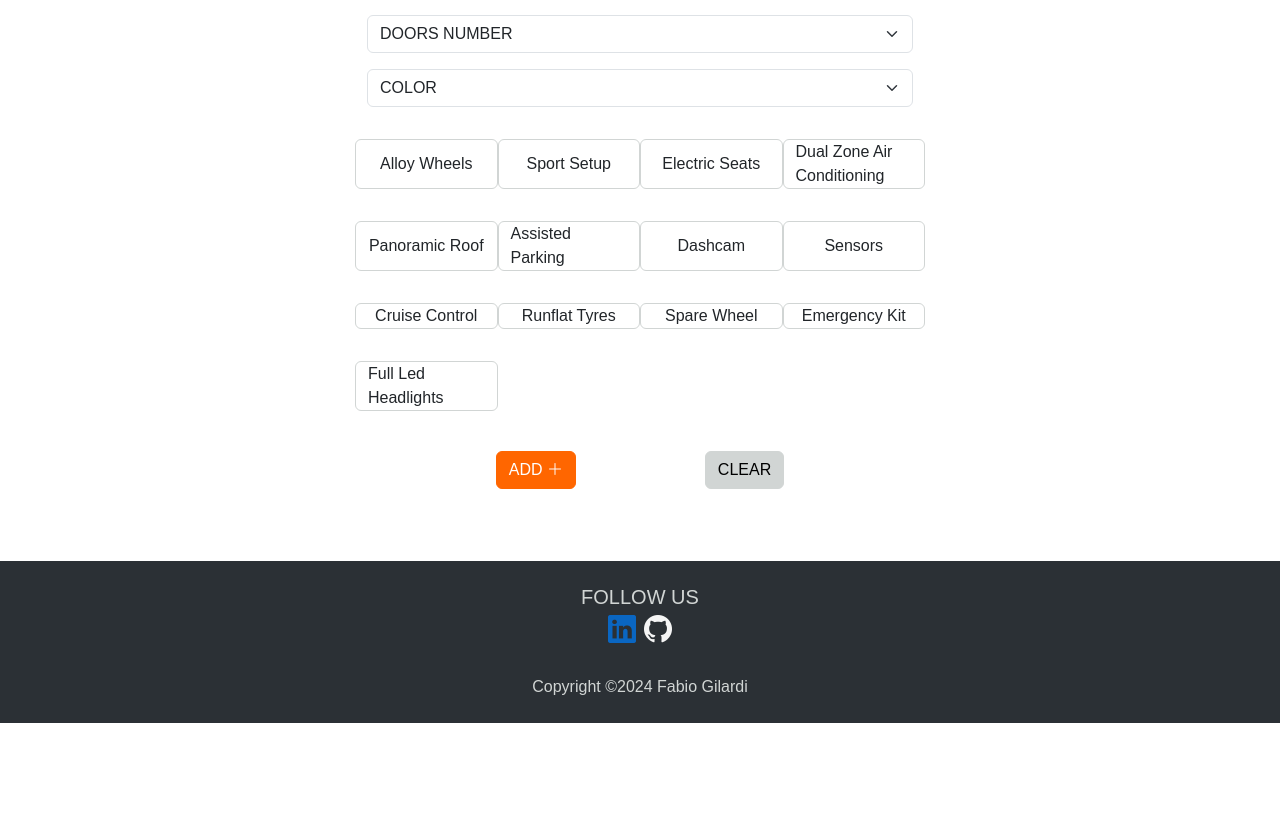
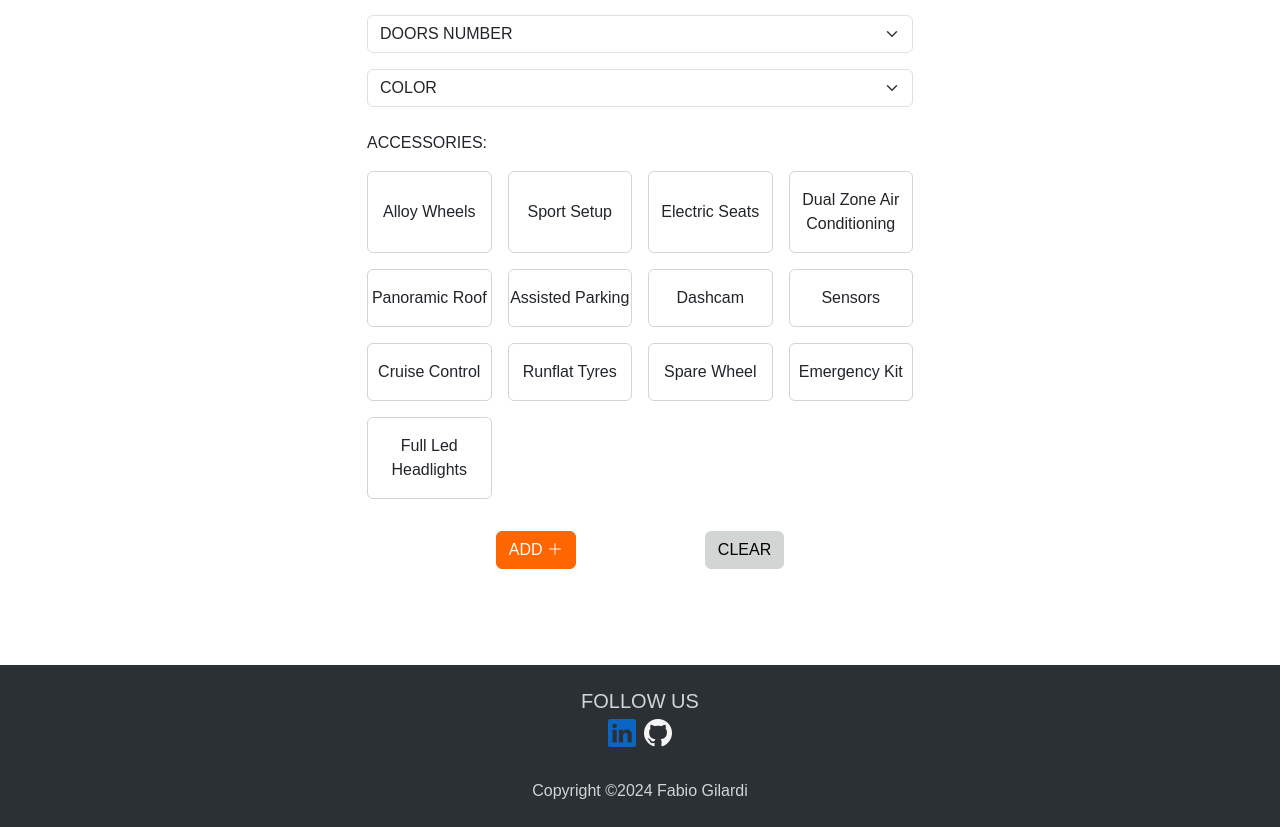
Before and after one commit to FabioGilardi/CapstoneFe, a React (Vite) app: page /sellerSection in a window 1280 px wide. Shown: the part 902-1729 px from the top of the page. Before the commit the page ends 1625 px from the top, so only its background shows below. Built offline with nearby package versions, Linux system fonts and the light colour scheme.

Commit message:
BackOffice(Seller) aesthetic fixed

```diff
--- a/src/components/SellerPage.jsx
+++ b/src/components/SellerPage.jsx
@@ -4,6 +4,7 @@ import Col from "react-bootstrap/Col";
 import Form from "react-bootstrap/Form";
 import Alert from "react-bootstrap/Alert";
 import Button from "react-bootstrap/Button";
+import Card from "react-bootstrap/Card";
 import { useEffect, useState } from "react";
 import { useDispatch, useSelector } from "react-redux";
 import { ADD_CAR_ERRORS, ADD_CAR_IS_OK, addCar } from "../redux/actions";
@@ -275,162 +276,163 @@ const SellerPage = () => {
                 <option value="YELLOW">Yellow</option>
               </Form.Select>
             </Form.Group>
-            <Row>
-              <Col
-                xs={6}
-                lg={3}
+            <p className="mt-4 mb-0">ACCESSORIES:</p>
+            <Row className="g-3">
+              <Col xs={6} lg={3}>
+                <div
                   onClick={() => handleAccessoryClick("1")}
                   className={
                     carForm.accessoryIdList.includes("1")
-                    ? "border border-primary rounded-2 d-flex justify-content-center align-items-center star my-3"
-                    : "border border-secondary rounded-2 d-flex justify-content-center align-items-center star my-3"
+                      ? "border border-primary rounded-2 d-flex justify-content-center align-items-center star my-3 text-center h-100"
+                      : "border border-secondary rounded-2 d-flex justify-content-center align-items-center star my-3 text-center h-100"
                   }
                 >
                   Alloy Wheels
+                </div>
               </Col>
-              <Col
-                xs={6}
-                lg={3}
+              <Col xs={6} lg={3}>
+                <div
                   onClick={() => handleAccessoryClick("2")}
                   className={
                     carForm.accessoryIdList.includes("2")
-                    ? "border border-primary rounded-2 d-flex justify-content-center align-items-center star my-3"
-                    : "border border-secondary rounded-2 d-flex justify-content-center align-items-center star my-3"
+                      ? "border border-primary rounded-2 d-flex justify-content-center align-items-center star my-3 text-center h-100"
+                      : "border border-secondary rounded-2 d-flex justify-content-center align-items-center star my-3 text-center h-100"
                   }
                 >
                   Sport Setup
+                </div>
               </Col>
-              <Col
-                xs={6}
-                lg={3}
+              <Col xs={6} lg={3}>
+                <div
                   onClick={() => handleAccessoryClick("3")}
                   className={
                     carForm.accessoryIdList.includes("3")
-                    ? "border border-primary rounded-2 d-flex justify-content-center align-items-center star my-3"
-                    : "border border-secondary rounded-2 d-flex justify-content-center align-items-center star my-3"
+                      ? "border border-primary rounded-2 d-flex justify-content-center align-items-center star my-3 text-center h-100"
+                      : "border border-secondary rounded-2 d-flex justify-content-center align-items-center star my-3 text-center h-100"
                   }
                 >
                   Electric Seats
+                </div>
               </Col>
-              <Col
-                xs={6}
-                lg={3}
+              <Col xs={6} lg={3}>
+                <div
                   onClick={() => handleAccessoryClick("4")}
                   className={
                     carForm.accessoryIdList.includes("4")
-                    ? "border border-primary rounded-2 d-flex justify-content-center align-items-center star my-3"
-                    : "border border-secondary rounded-2 d-flex justify-content-center align-items-center star my-3"
+                      ? "border border-primary rounded-2 d-flex justify-content-center align-items-center star my-3 text-center h-100"
+                      : "border border-secondary rounded-2 d-flex justify-content-center align-items-center star my-3 text-center h-100"
                   }
                 >
                   Dual Zone Air Conditioning
+                </div>
               </Col>
-              <Col
-                xs={6}
-                lg={3}
+              <Col xs={6} lg={3}>
+                <div
                   onClick={() => handleAccessoryClick("5")}
                   className={
                     carForm.accessoryIdList.includes("5")
-                    ? "border border-primary rounded-2 d-flex justify-content-center align-items-center star my-3"
-                    : "border border-secondary rounded-2 d-flex justify-content-center align-items-center star my-3"
+                      ? "border border-primary rounded-2 d-flex justify-content-center align-items-center star my-3 text-center h-100"
+                      : "border border-secondary rounded-2 d-flex justify-content-center align-items-center star my-3 text-center h-100"
                   }
                 >
                   Panoramic Roof
+                </div>
               </Col>
-              <Col
-                xs={6}
-                lg={3}
+              <Col xs={6} lg={3}>
+                <div
                   onClick={() => handleAccessoryClick("6")}
                   className={
                     carForm.accessoryIdList.includes("6")
-                    ? "border border-primary rounded-2 d-flex justify-content-center align-items-center star my-3"
-                    : "border border-secondary rounded-2 d-flex justify-content-center align-items-center star my-3"
+                      ? "border border-primary rounded-2 d-flex justify-content-center align-items-center star my-3 text-center h-100"
+                      : "border border-secondary rounded-2 d-flex justify-content-center align-items-center star my-3 text-center h-100"
                   }
                 >
                   Assisted Parking
+                </div>
               </Col>
-              <Col
-                xs={6}
-                lg={3}
+              <Col xs={6} lg={3}>
+                <div
                   onClick={() => handleAccessoryClick("7")}
                   className={
                     carForm.accessoryIdList.includes("7")
-                    ? "border border-primary rounded-2 d-flex justify-content-center align-items-center star my-3"
-                    : "border border-secondary rounded-2 d-flex justify-content-center align-items-center star my-3"
+                      ? "border border-primary rounded-2 d-flex justify-content-center align-items-center star my-3 text-center h-100"
+                      : "border border-secondary rounded-2 d-flex justify-content-center align-items-center star my-3 text-center h-100"
                   }
                 >
                   Dashcam
+                </div>
               </Col>
-              <Col
-                xs={6}
-                lg={3}
+              <Col xs={6} lg={3}>
+                <div
                   onClick={() => handleAccessoryClick("8")}
                   className={
                     carForm.accessoryIdList.includes("8")
-                    ? "border border-primary rounded-2 d-flex justify-content-center align-items-center star my-3"
-                    : "border border-secondary rounded-2 d-flex justify-content-center align-items-center star my-3"
+                      ? "border border-primary rounded-2 d-flex justify-content-center align-items-center star my-3 text-center h-100"
+                      : "border border-secondary rounded-2 d-flex justify-content-center align-items-center star my-3 text-center h-100"
                   }
                 >
                   Sensors
+                </div>
               </Col>
-              <Col
-                xs={6}
-                lg={3}
+              <Col xs={6} lg={3}>
+                <div
                   onClick={() => handleAccessoryClick("9")}
                   className={
                     carForm.accessoryIdList.includes("9")
-                    ? "border border-primary rounded-2 d-flex justify-content-center align-items-center star my-3"
-                    : "border border-secondary rounded-2 d-flex justify-content-center align-items-center star my-3"
+                      ? "border border-primary rounded-2 d-flex justify-content-center align-items-center star my-3 text-center h-100"
+                      : "border border-secondary rounded-2 d-flex justify-content-center align-items-center star my-3 text-center h-100"
                   }
                 >
                   Cruise Control
+                </div>
               </Col>
-              <Col
-                xs={6}
-                lg={3}
+              <Col xs={6} lg={3}>
+                <div
                   onClick={() => handleAccessoryClick("10")}
                   className={
                     carForm.accessoryIdList.includes("10")
-                    ? "border border-primary rounded-2 d-flex justify-content-center align-items-center star my-3"
-                    : "border border-secondary rounded-2 d-flex justify-content-center align-items-center star my-3"
+                      ? "border border-primary rounded-2 d-flex justify-content-center align-items-center star my-3 text-center h-100"
+                      : "border border-secondary rounded-2 d-flex justify-content-center align-items-center star my-3 text-center h-100"
                   }
                 >
                   Runflat Tyres
+                </div>
               </Col>
-              <Col
-                xs={6}
-                lg={3}
+              <Col xs={6} lg={3}>
+                <div
                   onClick={() => handleAccessoryClick("11")}
                   className={
                     carForm.accessoryIdList.includes("11")
-                    ? "border border-primary rounded-2 d-flex justify-content-center align-items-center star my-3"
-                    : "border border-secondary rounded-2 d-flex justify-content-center align-items-center star my-3"
+                      ? "border border-primary rounded-2 d-flex justify-content-center align-items-center star my-3 text-center h-100"
+                      : "border border-secondary rounded-2 d-flex justify-content-center align-items-center star my-3 text-center h-100"
                   }
                 >
                   Spare Wheel
+                </div>
               </Col>
-              <Col
-                xs={6}
-                lg={3}
+              <Col xs={6} lg={3}>
+                <div
                   onClick={() => handleAccessoryClick("12")}
                   className={
                     carForm.accessoryIdList.includes("12")
-                    ? "border border-primary rounded-2 d-flex justify-content-center align-items-center star my-3"
-                    : "border border-secondary rounded-2 d-flex justify-content-center align-items-center star my-3"
+                      ? "border border-primary rounded-2 d-flex justify-content-center align-items-center star my-3 text-center h-100"
+                      : "border border-secondary rounded-2 d-flex justify-content-center align-items-center star my-3 text-center h-100"
                   }
                 >
                   Emergency Kit
+                </div>
               </Col>
-              <Col
-                xs={6}
-                lg={3}
+              <Col xs={6} lg={3}>
+                <div
                   onClick={() => handleAccessoryClick("13")}
                   className={
                     carForm.accessoryIdList.includes("13")
-                    ? "border border-primary rounded-2 d-flex justify-content-center align-items-center star my-3"
-                    : "border border-secondary rounded-2 d-flex justify-content-center align-items-center star my-3"
+                      ? "border border-primary rounded-2 d-flex justify-content-center align-items-center star my-3 text-center h-100"
+                      : "border border-secondary rounded-2 d-flex justify-content-center align-items-center star my-3 text-center h-100"
                   }
                 >
                   Full Led Headlights
+                </div>
               </Col>
             </Row>
             {addCarErrors !== null && (
@@ -449,7 +451,7 @@ const SellerPage = () => {
                 </div>
               </Alert>
             )}
-            <div className="d-flex justify-content-evenly my-4">
+            <div className="d-flex justify-content-evenly my-5">
               <Button variant="primary" className="text-white" type="submit">
                 ADD <i className="bi bi-plus-lg"></i>
               </Button>
```
Lines whose indentation alone changed are shown as unchanged.
